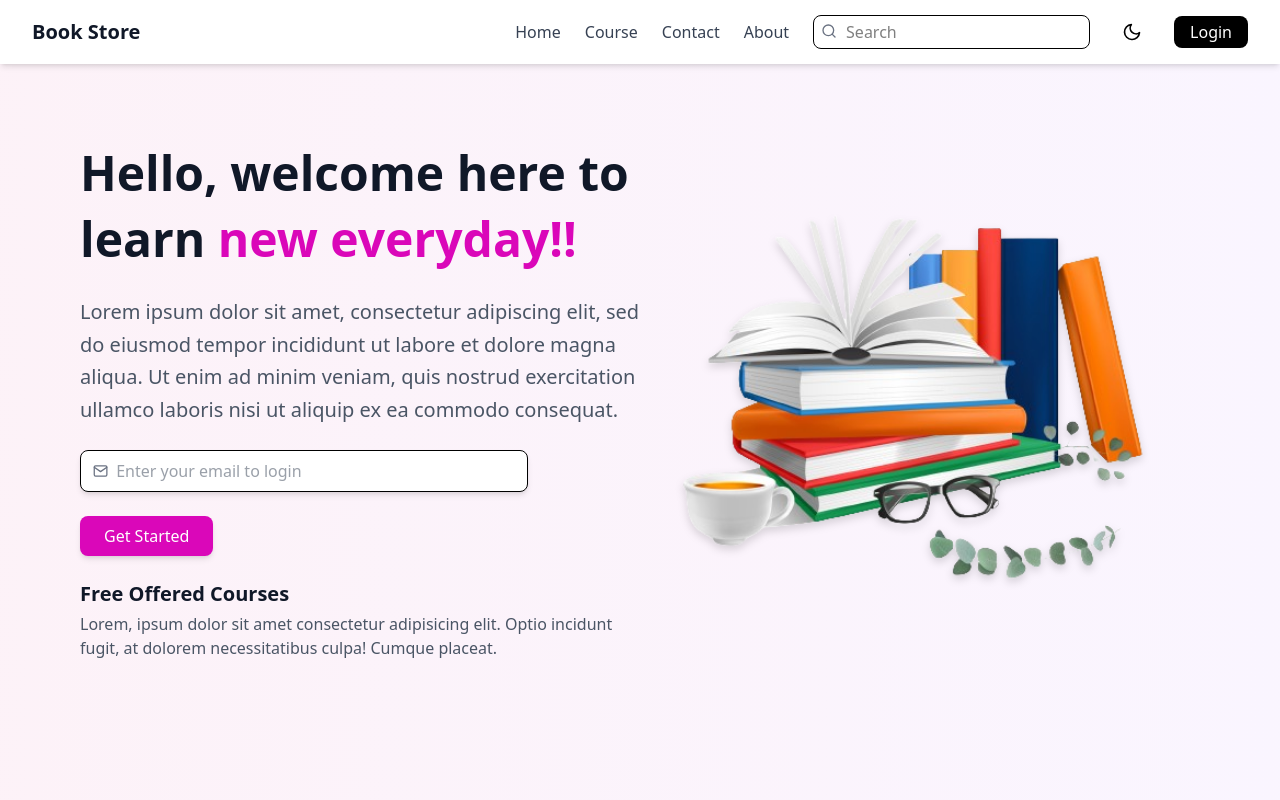
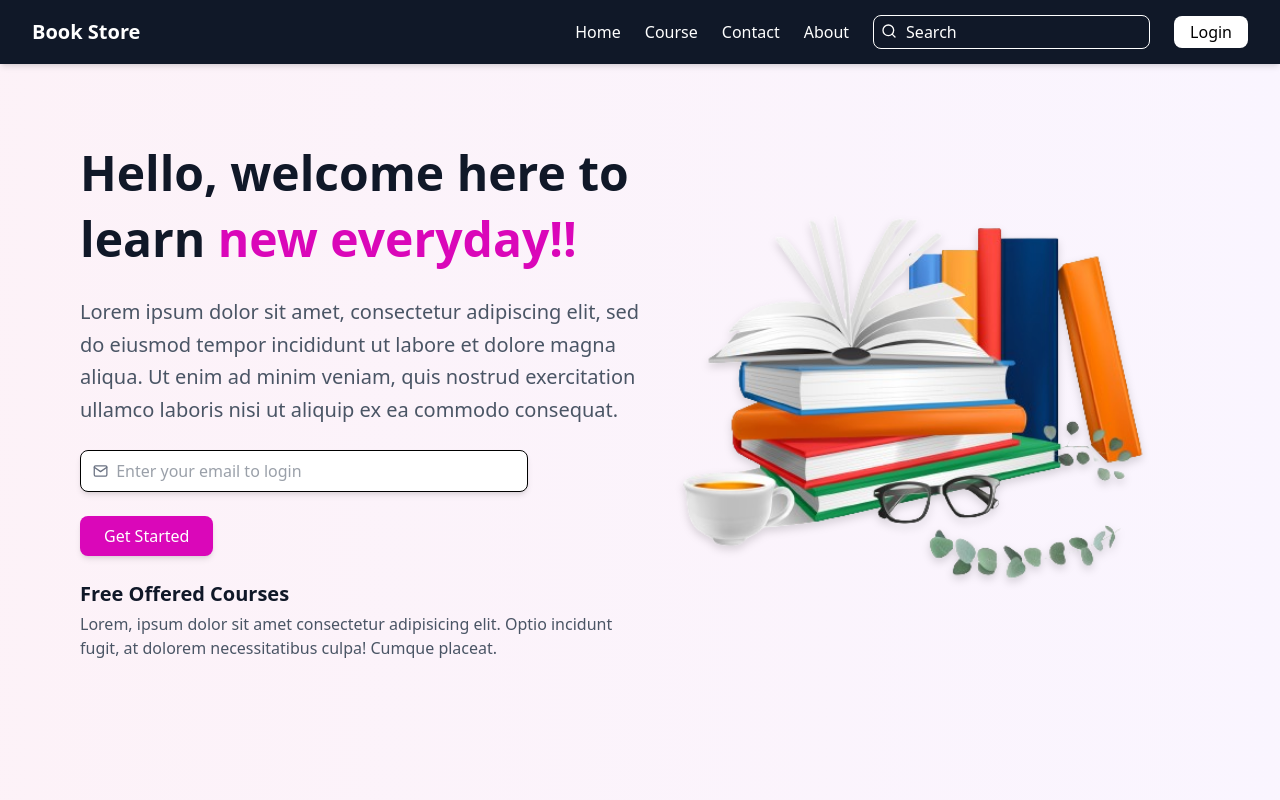
Before and after one commit to Niteshpandey80/BookStoreMern, a React app in the folder frontend/: page / in a window 1280 px wide. Shown: the top 800 px of the page. Built offline with nearby package versions, Linux system fonts and the light colour scheme; the HTML template or start-up script is replaced by a standard one.

Commit message:
Navbar Changes

```diff
--- a/frontend/package.json
+++ b/frontend/package.json
@@ -15,18 +15,20 @@
     "react-dom": "^19.1.1",
     "react-icons": "^5.5.0",
     "react-router-dom": "^7.9.2",
-    "swiper": "^12.0.2",
-    "tailwindcss": "^4.1.13"
+    "swiper": "^12.0.2"
   },
   "devDependencies": {
     "@eslint/js": "^9.36.0",
     "@types/react": "^19.1.13",
     "@types/react-dom": "^19.1.9",
     "@vitejs/plugin-react": "^5.0.3",
+    "autoprefixer": "^10.4.21",
     "eslint": "^9.36.0",
     "eslint-plugin-react-hooks": "^5.2.0",
     "eslint-plugin-react-refresh": "^0.4.20",
     "globals": "^16.4.0",
+    "postcss": "^8.5.6",
+    "tailwindcss": "^4.1.14",
     "vite": "^7.1.7"
   }
 }
--- a/frontend/src/components/Course.jsx
+++ b/frontend/src/components/Course.jsx
@@ -1,14 +1,50 @@
 import React from 'react'
-
+import list from '../../public/list'
+import { useNavigate } from 'react-router-dom'
 
 const Course = () => {
+  const navigate = useNavigate()
   return (
     <div className='min-h-screen mt-20 flex flex-col items-center '>
-      <h1 className='text-black  text-4xl mt-15'>We're Delighted to have you <span className='text-[#E44B97]'>Here!:)</span></h1>
-      <p className='mt-6 text-xs sm:text-sm md:text-lg leading-5 sm:leading-7 md:leading-8 text-center text-gray-700 lg:pl-30 lg:pr-30'>Lorem ipsum dolor sit amet consectetur adipisicing elit. Maiores eius ullam, sequi deserunt quia mollitia doloremque quaerat, aliquam explicabo error corrupti quisquam perspiciatis possimus eaque nostrum veniam vel voluptas! Quod porro vel tenetur eveniet consequatur odio natus vitae cum odit exercitationem, ducimus pariatur, quisquam molestiae?</p>
-      <button className='bg-[#E44B97] hover:bg-pink-700 text-white pl-3 pr-3 pt-1 pb-1 text-xl rounded mt-5'>Back</button>
-      <div>
+      <h1 className='text-black text-4xl mt-15'>
+        We're Delighted to have you <span className='text-[#E44B97]'>Here! :)</span>
+      </h1>
 
+      <p className='mt-6 text-xs sm:text-sm md:text-lg leading-5 sm:leading-7 md:leading-8 text-center text-gray-700 lg:px-32'>
+        Lorem ipsum dolor sit amet consectetur adipisicing elit. Maiores eius ullam, sequi deserunt quia mollitia doloremque quaerat, aliquam explicabo error corrupti quisquam perspiciatis possimus eaque nostrum veniam vel voluptas! Quod porro vel tenetur eveniet consequatur odio natus vitae cum odit exercitationem, ducimus pariatur, quisquam molestiae?
+      </p>
+
+      <button className='bg-[#E44B97] hover:bg-pink-700 text-white pl-3 pr-3 pt-1 pb-1 text-xl rounded mt-5' onClick={()=>navigate('/')}>
+        Back
+      </button>
+      <div className='w-full px-6 py-10 grid grid-cols-1 sm:grid-cols-2 md:grid-cols-3 lg:grid-cols-4 gap-6'>
+        {list.map((items) => (
+          <div
+            key={items.id}
+            className='bg-white shadow-md rounded-xl p-4 flex flex-col items-center text-center hover:scale-105 duration-200'
+          >
+            <img
+              src={items.image}
+              alt={items.title}
+              className='w-full h-60 object-cover rounded-lg mb-4'
+            />
+            <h2 className='text-lg font-semibold text-gray-800'>{items.title}</h2>
+            <p className='text-sm text-gray-600 mt-1'>{items.name}</p>
+            <p className='mt-2 text-pink-600 font-bold'>
+              {items.price === 0 ? 'Free' : `₹${items.price}`}
+            </p>
+            <span
+              className={`mt-2 px-3 py-1 rounded-full text-xs ${
+                items.category === 'free'
+                  ? 'bg-green-200 text-green-700'
+                  : 'bg-yellow-200 text-yellow-700'
+              }`}
+            >
+              {items.category}
+            </span>
+            <button className='text-sm bg-pink-500 mt-3 text-white pl-2 pr-2 pt-1 pb-2'>Buy Know</button>
+          </div>
+        ))}
       </div>
     </div>
   )
--- a/frontend/src/components/Navbar.jsx
+++ b/frontend/src/components/Navbar.jsx
@@ -1,36 +1,38 @@
 import React, { useState } from "react";
-import { FiSearch, FiMoon, FiMenu, FiX } from "react-icons/fi";
+import { FiSearch, FiMenu, FiX } from "react-icons/fi";
 
 const Navbar = () => {
   const [isOpen, setIsOpen] = useState(false);
-  const [input , setInput] = useState('')
+  const [input, setInput] = useState('');
 
   return (
-    <nav className="bg-white shadow-md fixed w-full top-0 left-0 z-50">
+    <nav className="bg-gray-900 shadow-md fixed w-full top-0 left-0 z-50">
       <div className="max-w-7xl mx-auto px-4 sm:px-6 lg:px-8">
         <div className="flex justify-between items-center h-16">
-          <h1 className="text-xl font-bold text-gray-900">Book Store</h1>
+          <h1 className="text-xl font-bold text-white">Book Store</h1>
+
+
           <div className="hidden md:flex items-center gap-6">
-            <a href="/" className="text-gray-700 hover:text-black">Home</a>
-            <a href="/course" className="text-gray-700 hover:text-black">Course</a>
-            <a href="#" className="text-gray-700 hover:text-black">Contact</a>
-            <a href="#" className="text-gray-700 hover:text-black">About</a>
+            <a href="/" className="text-white hover:text-gray-300">Home</a>
+            <a href="/course" className="text-white hover:text-gray-300">Course</a>
+            <a href="#" className="text-white hover:text-gray-300">Contact</a>
+            <a href="#" className="text-white hover:text-gray-300">About</a>
+
             <div className="relative">
               <input
                 type="text"
                 placeholder="Search"
-                className="px-3 py-1 border rounded-lg pl-8 focus:outline-none"
+                className="px-3 py-1 border border-white rounded-lg pl-8 focus:outline-none text-white bg-gray-900 placeholder-white"
               />
-              <FiSearch className="absolute left-2 top-2 text-gray-500" />
+              <FiSearch className="absolute left-2 top-2 text-white" />
             </div>
-            <button className="p-2 rounded-full hover:bg-gray-100">
-              <FiMoon className="text-xl" />
-            </button>
-            <button className="bg-black text-white px-4 py-1 rounded-lg">
+
+            <button className="bg-white text-black px-4 py-1 rounded-lg">
               Login
             </button>
           </div>
-          <div className="md:hidden flex items-center">
+
+          <div className="md:hidden flex items-center text-white">
             <button onClick={() => setIsOpen(!isOpen)}>
               {isOpen ? <FiX size={24} /> : <FiMenu size={24} />}
             </button>
@@ -39,29 +41,25 @@ const Navbar = () => {
       </div>
 
       {isOpen && (
-        <div className="md:hidden bg-white shadow-lg">
+        <div className="md:hidden bg-gray-900 shadow-lg">
           <div className="px-4 py-3 flex flex-col gap-3">
-            <a href="/" className="text-gray-700 hover:text-black">Home</a>
-            <a href="/course" className="text-gray-700 hover:text-black">Course</a>
-            <a href="#" className="text-gray-700 hover:text-black">Contact</a>
-            <a href="#" className="text-gray-700 hover:text-black">About</a>
+            <a href="/" className="text-white hover:text-gray-300">Home</a>
+            <a href="/course" className="text-white hover:text-gray-300">Course</a>
+            <a href="#" className="text-white hover:text-gray-300">Contact</a>
+            <a href="#" className="text-white hover:text-gray-300">About</a>
 
             <div className="relative">
               <input
                 type="text"
                 value={input}
                 placeholder="Search"
-                className="px-3 py-1 border rounded-lg pl-8 focus:outline-none w-full"
-                onChange={(e)=>setInput(e.target.value)}
+                className="px-3 py-1 border border-white rounded-lg pl-8 focus:outline-none w-full text-white bg-gray-900 placeholder-white"
+                onChange={(e) => setInput(e.target.value)}
               />
-              <FiSearch className="absolute left-2 top-2 text-gray-500" />
+              <FiSearch className="absolute left-2 top-2 text-white" />
             </div>
 
-            <button className="p-2 rounded-full hover:bg-gray-100 w-fit">
-              <FiMoon className="text-xl" />
-            </button>
-
-            <button className="bg-black text-white px-4 py-1 rounded-lg w-fit">
+            <button className="bg-white text-black px-4 py-1 rounded-lg w-fit">
               Login
             </button>
           </div>
--- a/frontend/src/home/Home.jsx
+++ b/frontend/src/home/Home.jsx
@@ -7,7 +7,7 @@ import Footer from '../components/Footer'
 
 const Home = () => {
   return (
-    <div>
+    <div >
      <Navbar/>
      <Banner/>
      <FreeBooks/>
```
Also changed, not shown: frontend/src/components/Login.jsx (added), 1 other file (tests, documents, lock files or other folders).
